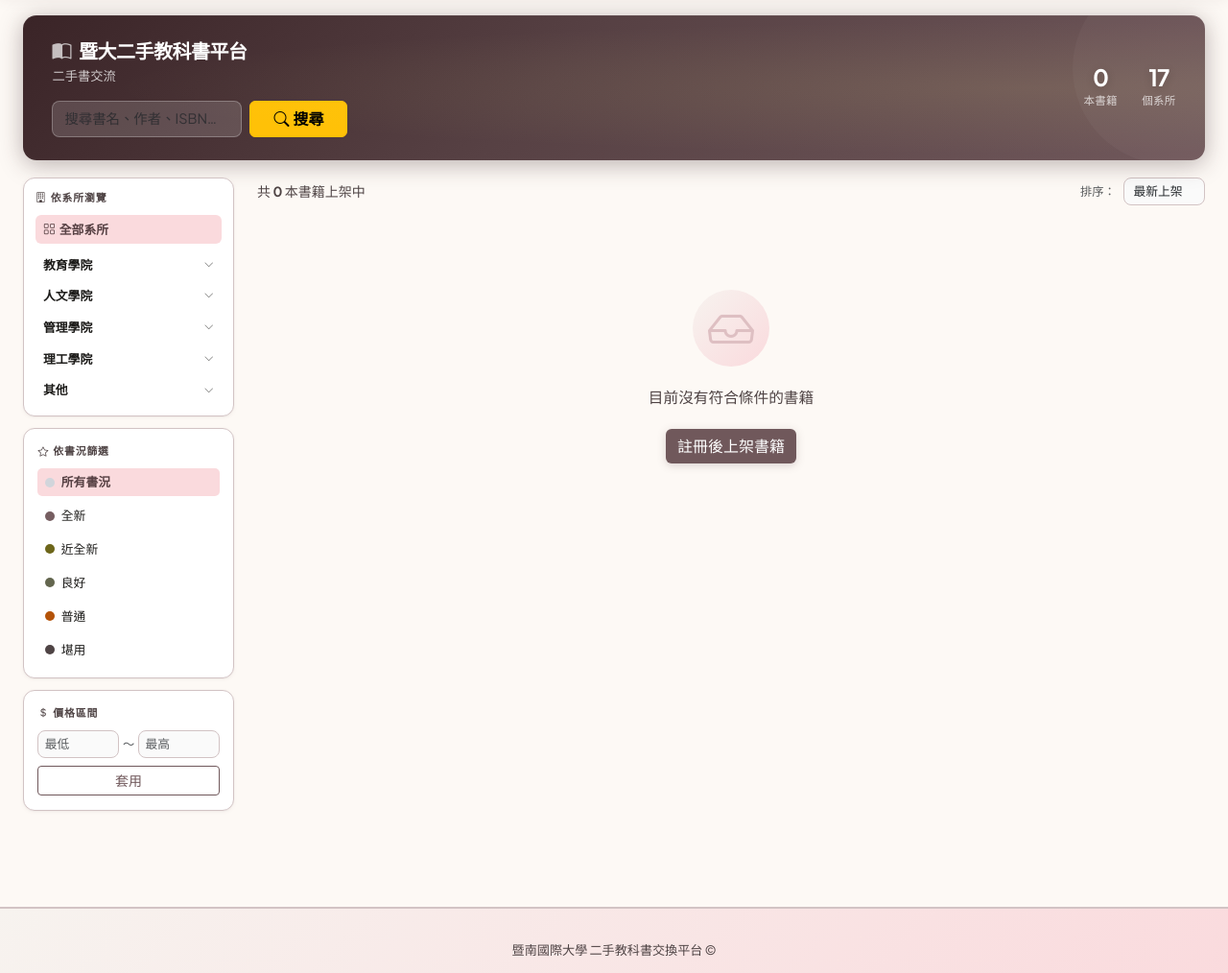
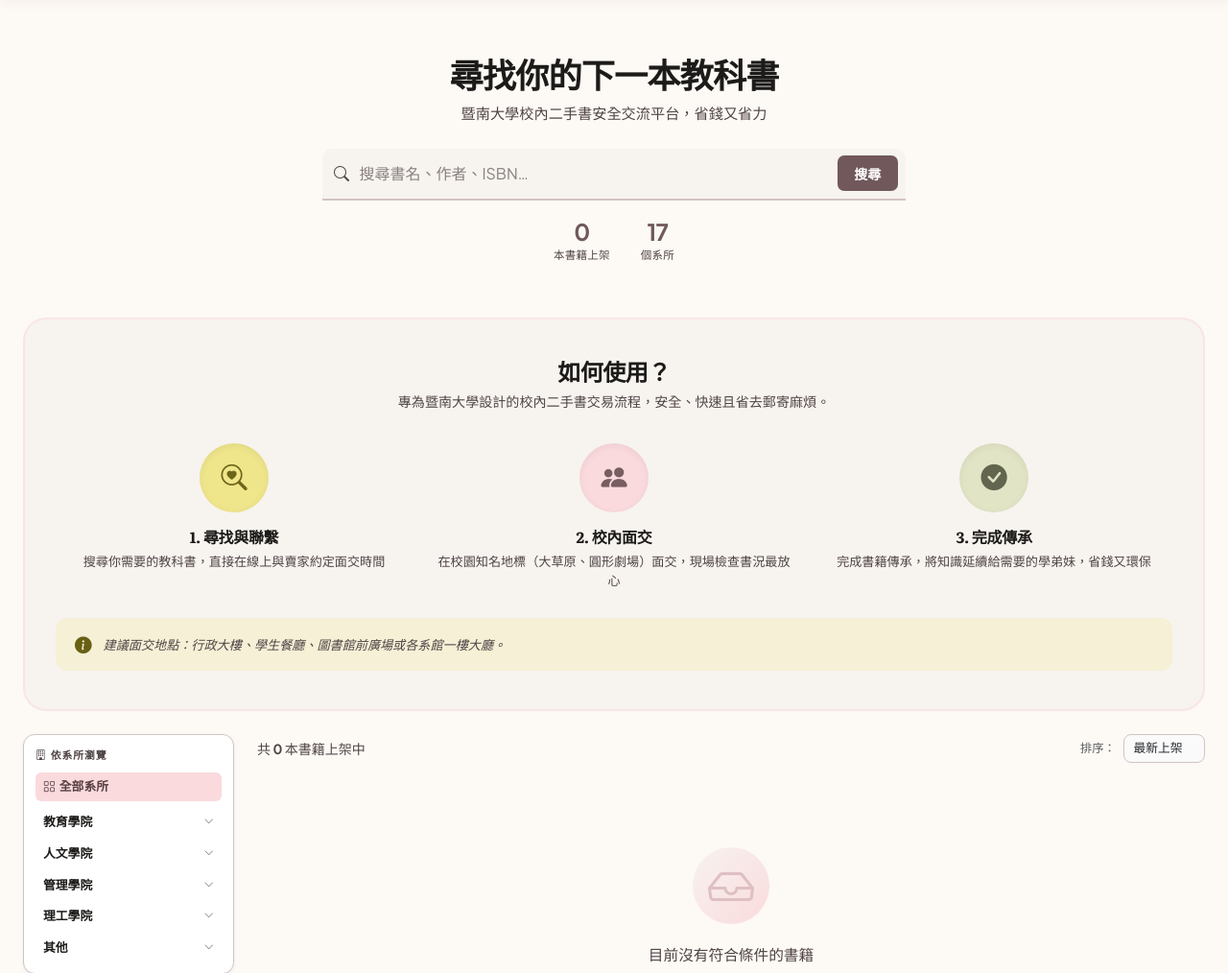
Before and after one commit to April123151/ncnu-bookweb, a FastAPI app: page / in a window 1280 px wide. Shown: the part 64-1078 px from the top of the page at 96% size. Run offline with FastAPI, Linux system fonts and the light colour scheme.

Commit message:
Redesign index page to match reference design
- Replace dark hero with light serif heading + underline search bar
- Add How It Works 3-step section
- Book cards: 3:4 portrait images, status badge overlay, dept label, hover scale
- Navbar search: underline bottom-border style

Co-Authored-By: Claude Sonnet 4.6 <noreply@anthropic.com>

```diff
--- a/static/css/style.css
+++ b/static/css/style.css
@@ -197,44 +197,85 @@ h1, h2, h3 {
   padding: 1.2rem 1.5rem 3rem;
 }
 
-/* ── Hero (index) ────────────────────────────────────────────────────────── */
-.hero-compact {
-  background: linear-gradient(135deg, #3a2427 0%, #574144 45%, #70585b 100%);
-  border-radius: 14px;
-  padding: 1.5rem 1.9rem;
-  margin-bottom: 1.1rem;
-  color: #fff;
+/* ── Hero (index) — light, reference-style ───────────────────────────────── */
+.hero-light {
+  text-align: center;
+  padding: 2.5rem 1rem 2rem;
+  max-width: 640px;
+  margin: 0 auto 1.5rem;
+}
+.hero-light h1 {
+  font-family: 'Literata', serif;
+  font-size: 2.2rem;
+  font-weight: 700;
+  color: var(--text);
+  letter-spacing: -.025em;
+  line-height: 1.2;
+  margin-bottom: .5rem;
+}
+.hero-light .hero-sub {
+  color: var(--text-muted);
+  font-size: .95rem;
+  margin-bottom: 1.5rem;
+}
+.hero-search-form { width: 100%; }
+.hero-search-wrap {
+  position: relative;
   display: flex;
   align-items: center;
-  justify-content: space-between;
+  background: #f7f3ef;
+  border-bottom: 2.5px solid var(--border);
+  border-radius: 10px 10px 0 0;
+  padding: 0 .5rem 0 .75rem;
+  transition: border-color .15s, background .15s;
+}
+.hero-search-wrap:focus-within {
+  border-bottom-color: var(--green-main);
+  background: #fff;
+}
+.hero-search-wrap .bi-search { color: var(--text-muted); font-size: 1rem; flex-shrink: 0; }
+.hero-search-input {
+  flex: 1;
+  border: none;
+  background: transparent;
+  font-size: 1rem;
+  padding: .85rem .65rem;
+  color: var(--text);
+  outline: none;
+  font-family: 'Plus Jakarta Sans', 'Noto Sans TC', sans-serif;
+}
+.hero-search-input::placeholder { color: var(--text-muted); opacity: .65; }
+.hero-search-btn {
+  background: var(--green-main);
+  color: #fff;
+  border: none;
+  border-radius: 7px;
+  padding: .45rem 1.1rem;
+  font-size: .88rem;
+  font-weight: 600;
+  cursor: pointer;
+  transition: background .15s;
+  flex-shrink: 0;
+  font-family: 'Plus Jakarta Sans', sans-serif;
+}
+.hero-search-btn:hover { background: var(--green-dark); }
+.hero-search-clear {
+  color: var(--text-muted);
+  font-size: .82rem;
+  text-decoration: none;
+  padding: .4rem .6rem;
+  border-radius: 6px;
+  transition: color .15s;
+  flex-shrink: 0;
+}
+.hero-search-clear:hover { color: var(--text); }
+
+/* Hero stats (shown on wide screens) */
+.hero-stats {
+  display: flex;
   gap: 2rem;
-  position: relative;
-  overflow: hidden;
-  box-shadow: 0 4px 24px rgba(58,36,39,.35), 0 1px 0 rgba(255,255,255,.05) inset;
-}
-.hero-compact::before {
-  content: '';
-  position: absolute;
-  inset: 0;
-  background: radial-gradient(ellipse at 85% 50%, rgba(239,229,139,.1) 0%, transparent 65%);
-  pointer-events: none;
-}
-.hero-compact::after {
-  content: '';
-  position: absolute;
-  top: -30%;  right: -5%;
-  width: 200px; height: 200px;
-  border-radius: 50%;
-  background: rgba(255,255,255,.03);
-  pointer-events: none;
-}
-.hero-compact h1 { font-family: 'Literata', serif; font-size: 1.25rem; font-weight: 700; margin: 0 0 .25rem; letter-spacing: -.025em; position: relative; color: #fff; }
-.hero-compact p  { margin: 0; opacity: .75; font-size: .83rem; position: relative; }
-.hero-compact .hero-stat {
-  display: flex;
-  gap: 1.6rem;
-  flex-shrink: 0;
-  position: relative;
+  justify-content: center;
+  margin-top: 1.2rem;
 }
 .hero-stat-item { text-align: center; }
 .hero-stat-item strong {
@@ -243,9 +284,78 @@ h1, h2, h3 {
   font-weight: 800;
   line-height: 1;
   letter-spacing: -.03em;
-  text-shadow: 0 2px 8px rgba(0,0,0,.2);
+  color: var(--green-main);
 }
-.hero-stat-item span  { font-size: .72rem; opacity: .72; letter-spacing: .02em; }
+.hero-stat-item span  { font-size: .72rem; color: var(--text-muted); letter-spacing: .02em; }
+
+/* ── How It Works section ────────────────────────────────────────────────── */
+.how-it-works {
+  background: #f7f3ef;
+  border: 2px solid rgba(250,218,221,.5);
+  border-radius: 24px;
+  padding: 2.5rem 2rem;
+  margin-bottom: 1.5rem;
+  text-align: center;
+}
+.how-it-works h2 {
+  font-family: 'Literata', serif;
+  font-size: 1.5rem;
+  font-weight: 700;
+  color: var(--text);
+  margin-bottom: .35rem;
+}
+.how-it-works .hiw-sub {
+  color: var(--text-muted);
+  font-size: .88rem;
+  margin-bottom: 2rem;
+  max-width: 480px;
+  margin-left: auto;
+  margin-right: auto;
+}
+.hiw-grid {
+  display: grid;
+  grid-template-columns: repeat(3, 1fr);
+  gap: 1.5rem;
+}
+.hiw-step { text-align: center; }
+.hiw-icon {
+  width: 72px; height: 72px;
+  border-radius: 50%;
+  display: inline-flex;
+  align-items: center;
+  justify-content: center;
+  font-size: 1.7rem;
+  margin-bottom: 1rem;
+  box-shadow: inset 0 2px 8px rgba(0,0,0,.06);
+}
+.hiw-icon-yellow { background: #efe58b; color: #6d661a; }
+.hiw-icon-pink   { background: #fadadd; color: #765e61; }
+.hiw-icon-sage   { background: #e2e4c6; color: #63664e; }
+.hiw-step h3 {
+  font-family: 'Literata', serif;
+  font-size: 1rem;
+  font-weight: 700;
+  margin-bottom: .35rem;
+  color: var(--text);
+}
+.hiw-step p {
+  font-size: .82rem;
+  color: var(--text-muted);
+  line-height: 1.55;
+  margin: 0;
+}
+.hiw-note {
+  margin-top: 1.8rem;
+  background: rgba(239,229,139,.25);
+  border-radius: 12px;
+  padding: .85rem 1.25rem;
+  display: flex;
+  align-items: center;
+  gap: .75rem;
+  text-align: left;
+}
+.hiw-note i { color: var(--gold); font-size: 1.1rem; flex-shrink: 0; }
+.hiw-note p { margin: 0; font-size: .82rem; color: var(--text-muted); font-style: italic; }
 
 /* ── Index layout: sidebar + grid ────────────────────────────────────────── */
 .index-layout {
--- a/templates/index.html
+++ b/templates/index.html
@@ -6,29 +6,27 @@
 
 {% block content %}
 
-<!-- Hero -->
-<div class="hero-compact">
-  <div>
-    <h1><i class="bi bi-book-half me-2" style="opacity:.7"></i>暨大二手教科書平台</h1>
-    <p>二手書交流</p>
-    <form method="GET" action="{{ url_for('index') }}" class="mt-3 d-flex gap-2" style="max-width:520px">
+<!-- Hero — light, reference-style -->
+<div class="hero-light">
+  <h1>尋找你的下一本教科書</h1>
+  <p class="hero-sub">暨南大學校內二手書安全交流平台，省錢又省力</p>
+  <form method="GET" action="{{ url_for('index') }}" class="hero-search-form">
     {% if selected_dept %}<input type="hidden" name="department" value="{{ selected_dept }}">{% endif %}
     {% if selected_cond %}<input type="hidden" name="condition" value="{{ selected_cond }}">{% endif %}
-      <input type="text" class="form-control" name="q"
-             placeholder="搜尋書名、作者、ISBN…" value="{{ q }}"
-             style="background:rgba(255,255,255,.15);border-color:rgba(255,255,255,.25);color:#fff">
-      <button class="btn btn-warning fw-bold px-4 flex-shrink-0" type="submit">
-        <i class="bi bi-search me-1"></i>搜尋
-      </button>
+    <div class="hero-search-wrap">
+      <i class="bi bi-search"></i>
+      <input type="text" class="hero-search-input" name="q"
+             placeholder="搜尋書名、作者、ISBN…" value="{{ q }}">
+      <button class="hero-search-btn" type="submit">搜尋</button>
       {% if q or selected_dept or selected_cond %}
-      <a href="{{ url_for('index') }}" class="btn btn-outline-light flex-shrink-0">清除</a>
+      <a href="{{ url_for('index') }}" class="hero-search-clear">清除</a>
       {% endif %}
+    </div>
   </form>
-  </div>
-  <div class="hero-stat d-none d-xl-flex">
+  <div class="hero-stats">
     <div class="hero-stat-item">
       <strong>{{ books|length }}</strong>
-      <span>本書籍</span>
+      <span>本書籍上架</span>
     </div>
     <div class="hero-stat-item">
       <strong>{{ departments|length }}</strong>
@@ -36,6 +34,41 @@
     </div>
   </div>
 </div>
+
+<!-- How It Works — only shown when no filter active -->
+{% if not q and not selected_dept and not selected_cond and not price_min and not price_max %}
+<div class="how-it-works">
+  <h2>如何使用？</h2>
+  <p class="hiw-sub">專為暨南大學設計的校內二手書交易流程，安全、快速且省去郵寄麻煩。</p>
+  <div class="hiw-grid">
+    <div class="hiw-step">
+      <div class="hiw-icon hiw-icon-yellow">
+        <i class="bi bi-search-heart"></i>
+      </div>
+      <h3>1. 尋找與聯繫</h3>
+      <p>搜尋你需要的教科書，直接在線上與賣家約定面交時間</p>
+    </div>
+    <div class="hiw-step">
+      <div class="hiw-icon hiw-icon-pink">
+        <i class="bi bi-people-fill"></i>
+      </div>
+      <h3>2. 校內面交</h3>
+      <p>在校園知名地標（大草原、圓形劇場）面交，現場檢查書況最放心</p>
+    </div>
+    <div class="hiw-step">
+      <div class="hiw-icon hiw-icon-sage">
+        <i class="bi bi-check-circle-fill"></i>
+      </div>
+      <h3>3. 完成傳承</h3>
+      <p>完成書籍傳承，將知識延續給需要的學弟妹，省錢又環保</p>
+    </div>
+  </div>
+  <div class="hiw-note">
+    <i class="bi bi-info-circle-fill"></i>
+    <p>建議面交地點：行政大樓、學生餐廳、圖書館前廣場或各系館一樓大廳。</p>
+  </div>
+</div>
+{% endif %}
 
 <!-- Index Layout -->
 <div class="index-layout">
@@ -178,26 +211,29 @@
     <div class="books-grid">
       {% for book in books %}
       <a href="{{ url_for('book_detail', book_id=book.id) }}" class="book-card">
+        <!-- Image wrapper: 3:4 portrait with status badge overlay -->
+        <div class="book-thumb-wrap">
           {% if book.first_photo %}
-          <img src="{{ book.first_photo }}"
-               class="book-thumb" alt="{{ book.title }}">
+            <img src="{{ book.first_photo }}" class="book-thumb" alt="{{ book.title }}">
           {% else %}
             <div class="book-thumb-placeholder">
               <i class="bi bi-book"></i>
             </div>
           {% endif %}
+          <span class="book-card-badge badge-status-{{ book.status }}">
+            {% if book.status == 'available' %}上架中
+            {% elif book.status == 'locked' %}交易中
+            {% else %}已售出{% endif %}
+          </span>
+        </div>
         <div class="book-card-body">
+          <span class="book-dept-label">{{ book.department }}</span>
           <div class="book-title">{{ book.title }}</div>
           <div class="book-author">{{ book.author or '（未填作者）' }}</div>
-          <span class="badge-dept d-inline-block mb-2">{{ book.department }}</span>
           <div class="book-meta">
             <span class="book-price">NT${{ book.price }}</span>
             <span class="badge-cond cond-{{ book.condition }}">{{ book.condition_label }}</span>
           </div>
-        </div>
-        <div class="book-card-footer">
-          <span><i class="bi bi-person me-1"></i>{{ book.seller.name }}</span>
-          <span>{{ book.created_at.strftime('%m/%d') }}</span>
         </div>
       </a>
       {% endfor %}
```
Also changed, not shown: other parts of static/css/style.css (+64 -33 lines). Lines whose indentation alone changed are shown as unchanged.
